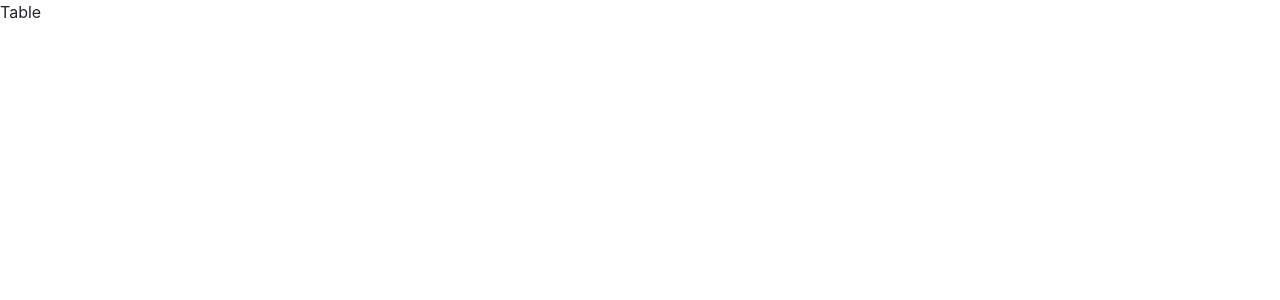
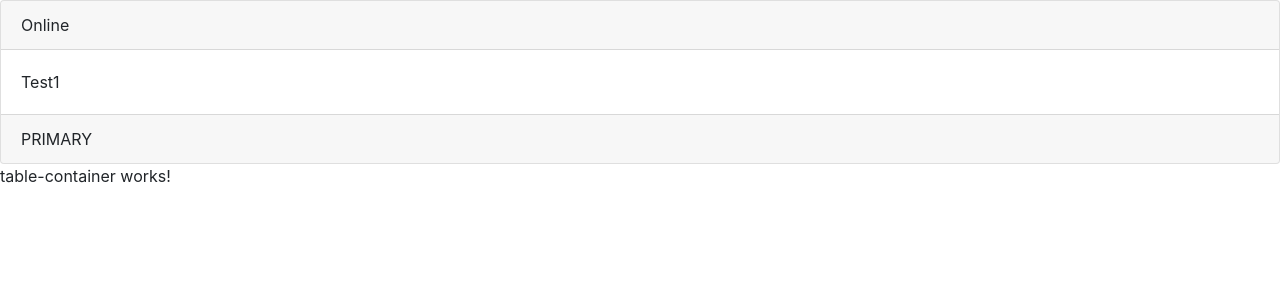
Before and after one commit to SurfSam/DAWmongoDB, an Angular app in the folder website/cluster-visualization/: page / in a window 1280 px wide. Shown: the top 300 px of the page. Built offline with nearby package versions, Linux system fonts and the light colour scheme; no server answers.

Commit message:
Added table container

```diff
--- a/website/cluster-visualization/src/app/app.component.html
+++ b/website/cluster-visualization/src/app/app.component.html
@@ -1,8 +1,8 @@
 <div class="cards-area">
-  <app-card-container></app-card-container>
+  <app-card-container (nodeClick)="onNodeClick($event)"></app-card-container>
 </div>
 <div class="table-area">
-  Table
+  <app-table-container [data]="tableData"></app-table-container>
 </div>
 
 <router-outlet></router-outlet>
--- a/website/cluster-visualization/src/app/app.component.ts
+++ b/website/cluster-visualization/src/app/app.component.ts
@@ -1,4 +1,5 @@
 import { Component } from '@angular/core';
+import { HttpRequestService } from './services/http-request.service';
 
 @Component({
   selector: 'app-root',
@@ -6,5 +7,14 @@ import { Component } from '@angular/core';
   styleUrls: ['./app.component.scss']
 })
 export class AppComponent {
-  title = 'cluster-visualization';
+
+  tableData: Object = {};
+
+  constructor(private httpService: HttpRequestService) { }
+
+  onNodeClick(name: string) {
+    console.log(`Clicked ${name} app.components`);
+    this.httpService.getNodeData(name).subscribe(data => this.tableData = data);
+  }
+
 }
--- a/website/cluster-visualization/src/app/app.module.ts
+++ b/website/cluster-visualization/src/app/app.module.ts
@@ -7,12 +7,14 @@ import { CardContainerComponent } from './components/card-container/card-contain
 import { NodeCardComponent } from './components/node-card/node-card.component';
 
 import { HttpClientModule } from '@angular/common/http';
+import { TableContainerComponent } from './components/table-container/table-container.component';
 
 @NgModule({
   declarations: [
     AppComponent,
     CardContainerComponent,
-    NodeCardComponent
+    NodeCardComponent,
+    TableContainerComponent
   ],
   imports: [
     BrowserModule,
--- a/website/cluster-visualization/src/app/components/card-container/card-container.component.html
+++ b/website/cluster-visualization/src/app/components/card-container/card-container.component.html
@@ -1,3 +1,3 @@
 <div class="cards-container">
-    <app-node-card *ngFor="let node of nodes" [node]="node"></app-node-card>
+    <app-node-card *ngFor="let node of nodes" [node]="node" (click)="onClick(node.name)"></app-node-card>
 </div>
--- a/website/cluster-visualization/src/app/components/card-container/card-container.component.ts
+++ b/website/cluster-visualization/src/app/components/card-container/card-container.component.ts
@@ -1,4 +1,4 @@
-import { Component, OnInit } from '@angular/core';
+import { Component, EventEmitter, OnInit, Output } from '@angular/core';
 import { NodeEntity } from '../../interfaces/NodeEntity';
 import { HttpRequestService } from '../../services/http-request.service';
 
@@ -11,12 +11,25 @@ export class CardContainerComponent implements OnInit {
 
   nodes: NodeEntity[] = [];
 
+  @Output() nodeClick = new EventEmitter<string>();
+
   constructor(private httpService: HttpRequestService) { }
 
   ngOnInit(): void {
 
     // Get nodes from API
-    this.httpService.getNodes().subscribe(data => this.nodes = data);
+    // this.httpService.getNodes().subscribe(data => this.nodes = data);
+    this.nodes = [
+      {
+        name: "Test1",
+        state: "Primary",
+        isOnline: true
+      }
+    ];
+  }
+
+  onClick(name: string) {
+    this.nodeClick.emit(name);
   }
 
 }
--- a/website/cluster-visualization/src/app/components/node-card/node-card.component.ts
+++ b/website/cluster-visualization/src/app/components/node-card/node-card.component.ts
@@ -1,6 +1,5 @@
 import { Component, Input, OnInit } from '@angular/core';
 import { NodeEntity } from 'src/app/interfaces/NodeEntity';
-import { HttpRequestService } from '../../services/http-request.service';
 
 @Component({
   selector: 'app-node-card',
--- /dev/null
+++ b/website/cluster-visualization/src/app/components/table-container/table-container.component.html
@@ -0,0 +1 @@
+<p>table-container works!</p>
--- /dev/null
+++ b/website/cluster-visualization/src/app/components/table-container/table-container.component.ts
@@ -0,0 +1,16 @@
+import { Component, Input, OnInit } from '@angular/core';
+
+@Component({
+  selector: 'app-table-container',
+  templateUrl: './table-container.component.html',
+  styleUrls: ['./table-container.component.scss']
+})
+export class TableContainerComponent implements OnInit {
+
+  @Input() data;
+  constructor() { }
+
+  ngOnInit(): void {
+  }
+
+}
--- a/website/cluster-visualization/src/app/services/http-request.service.ts
+++ b/website/cluster-visualization/src/app/services/http-request.service.ts
@@ -13,6 +13,10 @@ export class HttpRequestService {
   constructor(private http: HttpClient) { }
 
   getNodes(): Observable<NodeEntity[]> {
-    return this.http.get<NodeEntity[]>(`${this.serverUrl}/nodes`);
+    return this.http.get<NodeEntity[]>(`${this.serverUrl}/status`);
+  }
+
+  getNodeData(name: string): Observable<Object> {
+    return this.http.get<Object>(`${this.serverUrl}/data/${name}`);
   }
 }
```
Also changed, not shown: website/cluster-visualization/src/app/components/table-container/table-container.component.scss (added).
